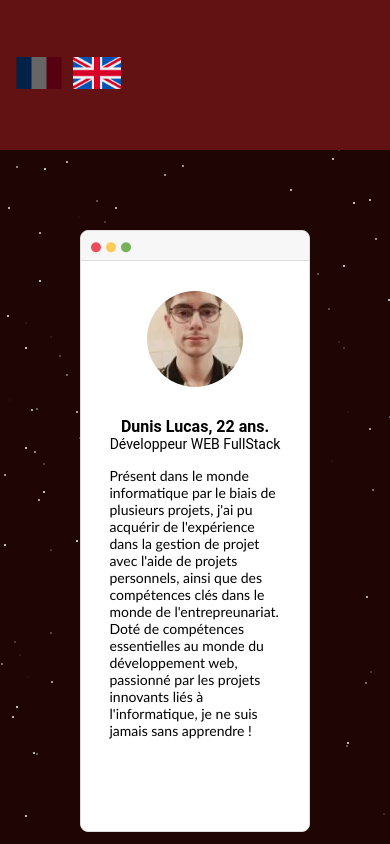
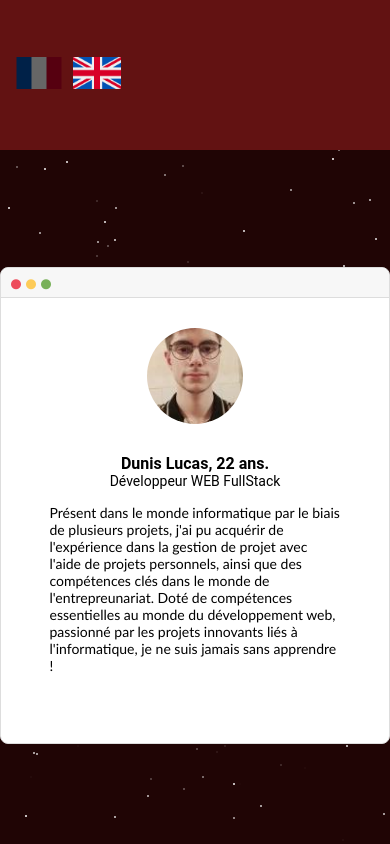
Before and after one commit to Lucas2578/portfolio, a React (Create React App) app in the folder frontend/: page / in a window 390 px wide. Shown: the top 844 px of the page. Built offline with nearby package versions, Linux system fonts and the light colour scheme.

Commit message:
Add responsive format for each project and home page

```diff
--- a/frontend/src/styles/base/_base.scss
+++ b/frontend/src/styles/base/_base.scss
@@ -18,6 +18,10 @@ main {
     background-color: #200505;
     padding: 80px;
     min-height: 550px;
+
+    @media screen and (max-width: 1024px) {
+        padding: 80px 0px 80px 0px;
+    }
 }
 
 button, input[type="submit"], input[type="reset"] {
--- a/frontend/src/styles/components/_applecard-projectinfo.scss
+++ b/frontend/src/styles/components/_applecard-projectinfo.scss
@@ -12,11 +12,6 @@
             width: 500px;
             font-family: "Roboto", sans-serif;
             z-index: 1;
-
-            @media screen and (max-width: 1024px) {
-                height: 600px;
-            }
-
 
             @media screen and (max-width: 460px) {
                 h2 {
--- a/frontend/src/styles/components/_applecard.scss
+++ b/frontend/src/styles/components/_applecard.scss
@@ -8,11 +8,11 @@
     z-index: 1;
 
     @media screen and (max-width: 1024px) {
-        height: 600px;
+        height: 475px;
     }
 
+    @media screen and (max-width: 460px) {
 
-    @media screen and (max-width: 460px) {
         h2 {
             font-size: 16px;
         }
```
